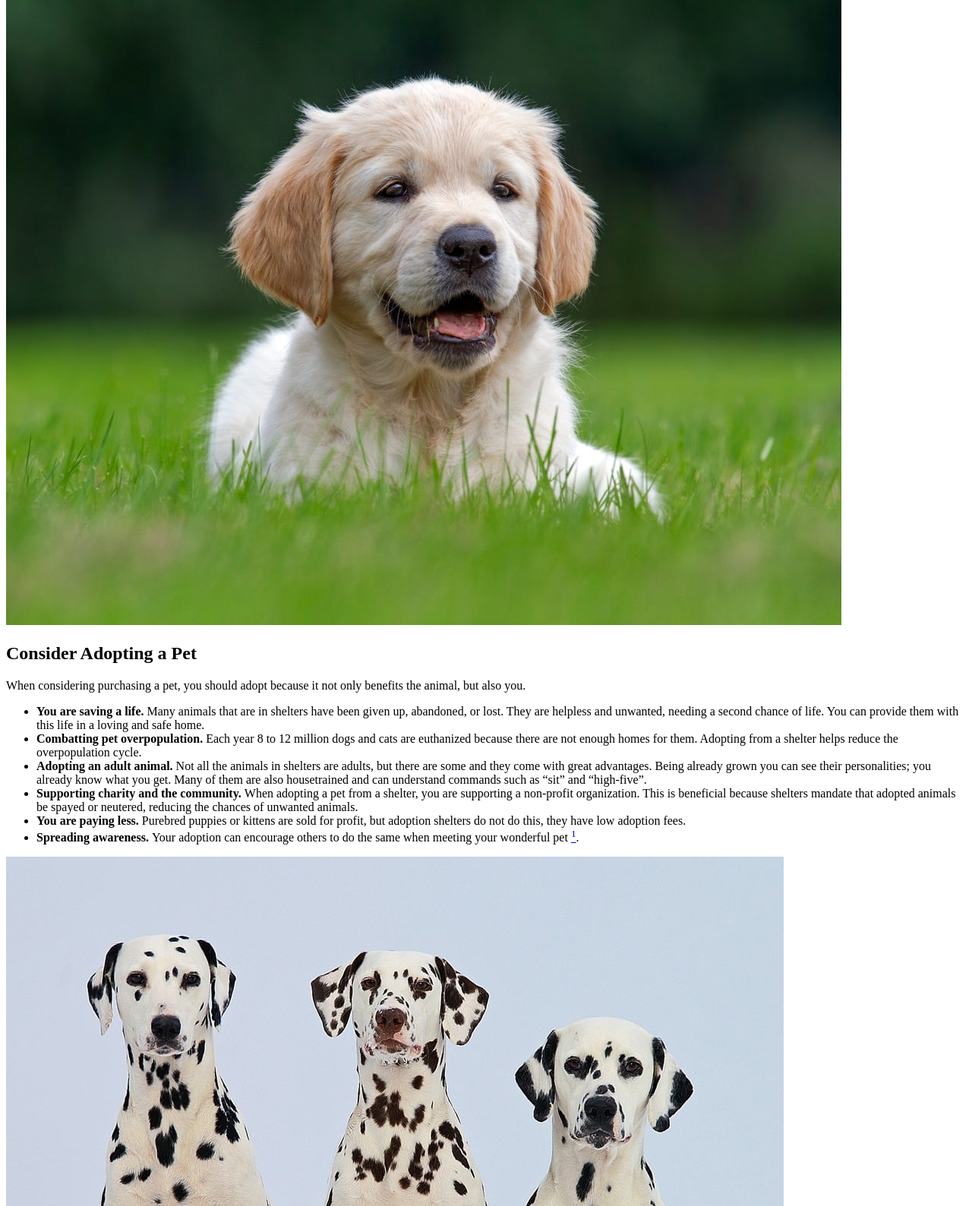
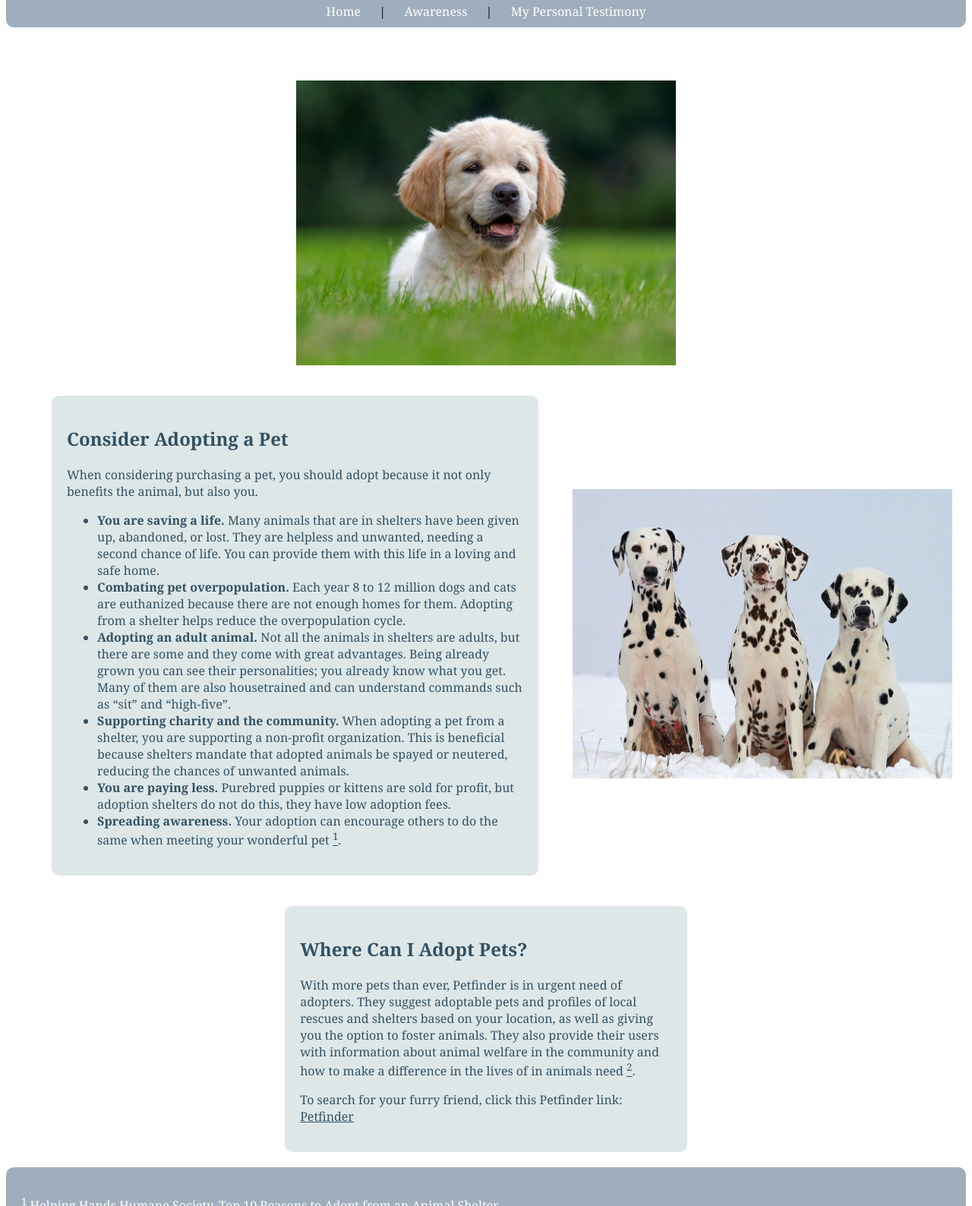
Before and after one commit to avallenn/ist263, a plain HTML site: page project/index.html in a window 1280 px wide. Shown: the part 100-1688 px from the top of the page at 76% size. Drawn offline with Linux system fonts and the light colour scheme.

Commit message:
milestone 6

```diff
--- a/project/index.html
+++ b/project/index.html
@@ -4,6 +4,21 @@
         <meta charset="utf-8">
         <meta name="viewport" content="width=device-width, initial-scale=1">
         <title>Adopt Don't Shop</title>
+        <link rel="stylesheet" href="style.css">
+        <style>
+            .dog2 {display: block; margin: 0 auto;}
+            .consider {display: flex; justify-content: space-between; align-items: center;
+                margin: 20px; padding: 20px;}
+            .considertxt {width: 60%; margin-right: 45px; background-color: #dee7e8;
+                border-radius: 10px; padding:20px;}
+            .considerpic {width: 40%;}
+            .details {margin: 20px; padding: 20px; background-color: #dee7e8;
+                border-radius: 10px; max-width: 40%; margin: 0 auto;}
+                @media (max-width: 800px) {
+            .consider {flex-direction: column; align-items: center; text-align: center;}
+            .considertxt, .considerpic {width: 100%; margin: 0; padding: 10px;}
+            .details {max-width: 90%; padding: 15px;}}
+        </style>
     </head>
 
     <body>
@@ -13,34 +28,35 @@
             <a href="mills.html">Awareness</a> <span>|</span>
             <a href="me.html">My Personal Testimony</a></nav>
         </header>
+
         <main>
-        <img class = '2dog' src="media/dog2.jpg" alt="A dog">
+        <img class = 'dog2' src="media/dog2.jpg" alt="A dog" width="500">
         <div class="consider">
             <div class = 'considertxt'>
             <h2>Consider Adopting a Pet</h2>
             <p>When considering purchasing a pet, you should adopt because it not only benefits the animal, but also you.</p>
             <ul>
                 <li><strong>You are saving a life. </strong>Many animals that are in shelters have been given up, abandoned, or lost. They are helpless and unwanted, needing a second chance of life. You can provide them with this life in a loving and safe home. </li>
-                <li><strong>Combatting pet overpopulation. </strong>Each year 8 to 12 million dogs and cats are euthanized because there are not enough homes for them. Adopting from a shelter helps reduce the overpopulation cycle.</li>
+                <li><strong>Combating pet overpopulation. </strong>Each year 8 to 12 million dogs and cats are euthanized because there are not enough homes for them. Adopting from a shelter helps reduce the overpopulation cycle.</li>
                 <li><strong>Adopting an adult animal. </strong>Not all the animals in shelters are adults, but there are some and they come with great advantages. Being already grown you can see their personalities; you already know what you get. Many of them are also housetrained and can understand commands such as “sit” and “high-five”.</li>
                 <li><strong>Supporting charity and the community. </strong>When adopting a pet from a shelter, you are supporting a non-profit organization. This is beneficial because shelters mandate that adopted animals be spayed or neutered, reducing the chances of unwanted animals.</li>
                 <li><strong>You are paying less. </strong>Purebred puppies or kittens are sold for profit, but adoption shelters do not do this, they have low adoption fees.</li>
                 <li><strong>Spreading awareness. </strong>Your adoption can encourage others to do the same when meeting your wonderful pet <a href='https://www.hhhstopeka.org/adopt/top-10-reasons-to-adopt-from-an-animal-shelter/'><sup>1</sup></a>.</li>
             </ul></div>
             <div class="considerpic">
-                <img class="1dog" src="media/dog1.jpg" alt="A dog">
+                <img class="dog1" src="media/dog1.jpg" alt="A dog" width="500">
             </div>
         </div>
         <div class="details">
             <h2>Where Can I Adopt Pets?</h2>
             <p>With more pets than ever, Petfinder is in urgent need of adopters. They suggest adoptable pets and profiles of local rescues and shelters based on your location, as well as giving you the option to foster animals. They also provide their users with information about animal welfare in the community and how to make a difference in the lives of in animals need <a href='https://www.petfinder.com/adopt-or-get-involved/animal-shelters-rescues/'><sup>2</sup></a>.</p>
-            <p>To seach for your furry friend, click this Petfinder link:
+            <p>To search for your furry friend, click this Petfinder link:
                 <a href="https://www.petfinder.com/animal-shelters-and-rescues/search/">Petfinder</a>
             </p>
         </div>
     </main>
+
     <footer>
-        <hr>
         <p><sup>1</sup> Helping Hands Humane Society, Top 10 Reasons to Adopt from an Animal Shelter.<br>
         <sup>2</sup> Petfinder, Animal Shelters & Rescues.</p>
     </footer>
--- /dev/null
+++ b/project/style.css
@@ -0,0 +1,10 @@
+header {background-color: rgb(159, 174, 188);
+padding: 10px; text-align: center; margin-bottom: 50px; border-radius: 10px;}
+nav a {color: white; text-decoration: none; padding: 10px 20px; border-radius: 5px;}
+nav a:hover {background-color: #4c7993;}
+nav h1 {color: white; font-size: 35px;}
+body {font-family:Cambria, Cochin, Georgia, Times, 'Times New Roman', serif;}
+main {color: #325163; padding: 20px;}
+main a {color:#325163}
+main a:hover {background-color: #4c7993; color:white;}
+footer {background-color: rgb(159, 174, 188); color:white; padding: 20px;border-radius: 10px;}
```
Also changed, not shown: project/me.html (+1 -0 lines), project/mills.html (+1 -1 lines).
